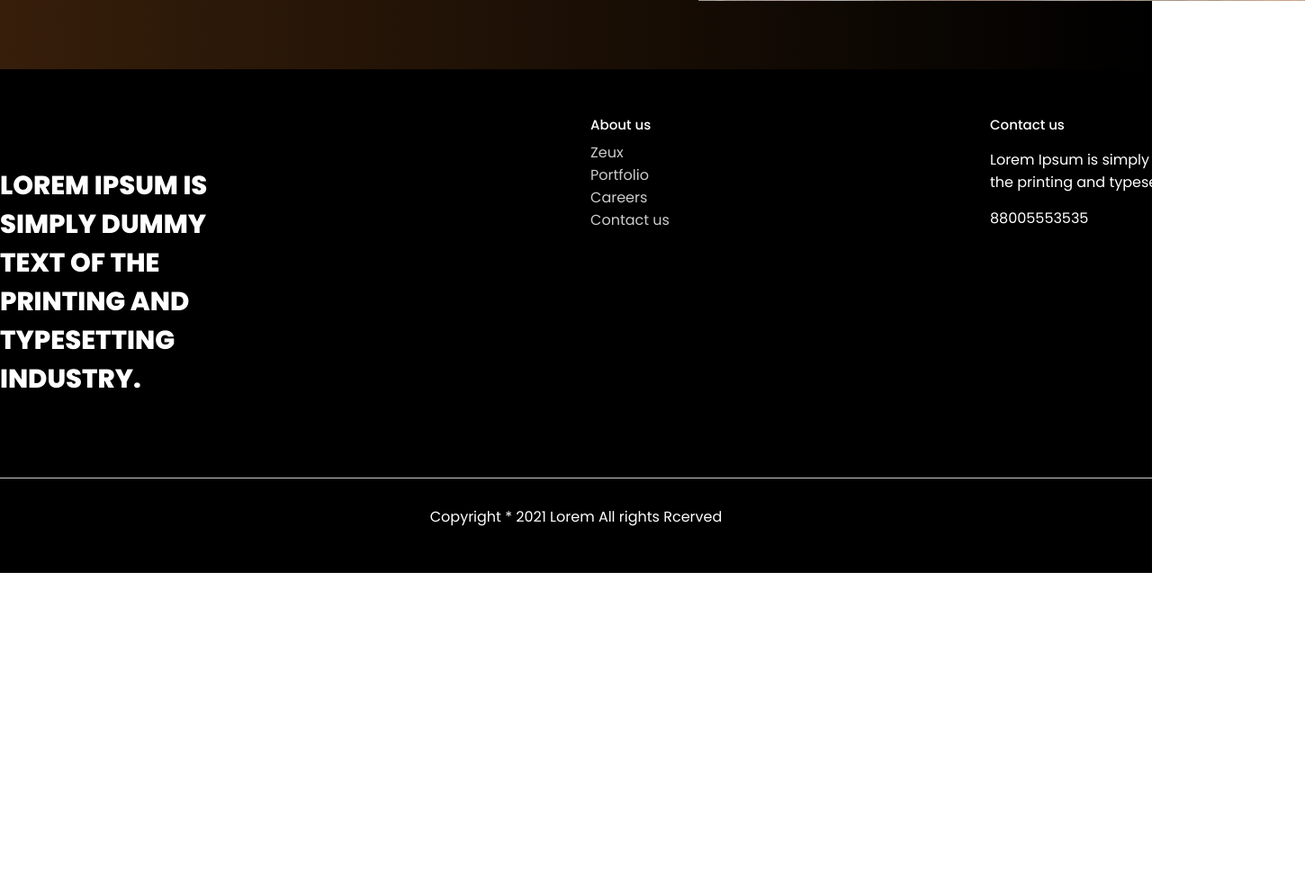
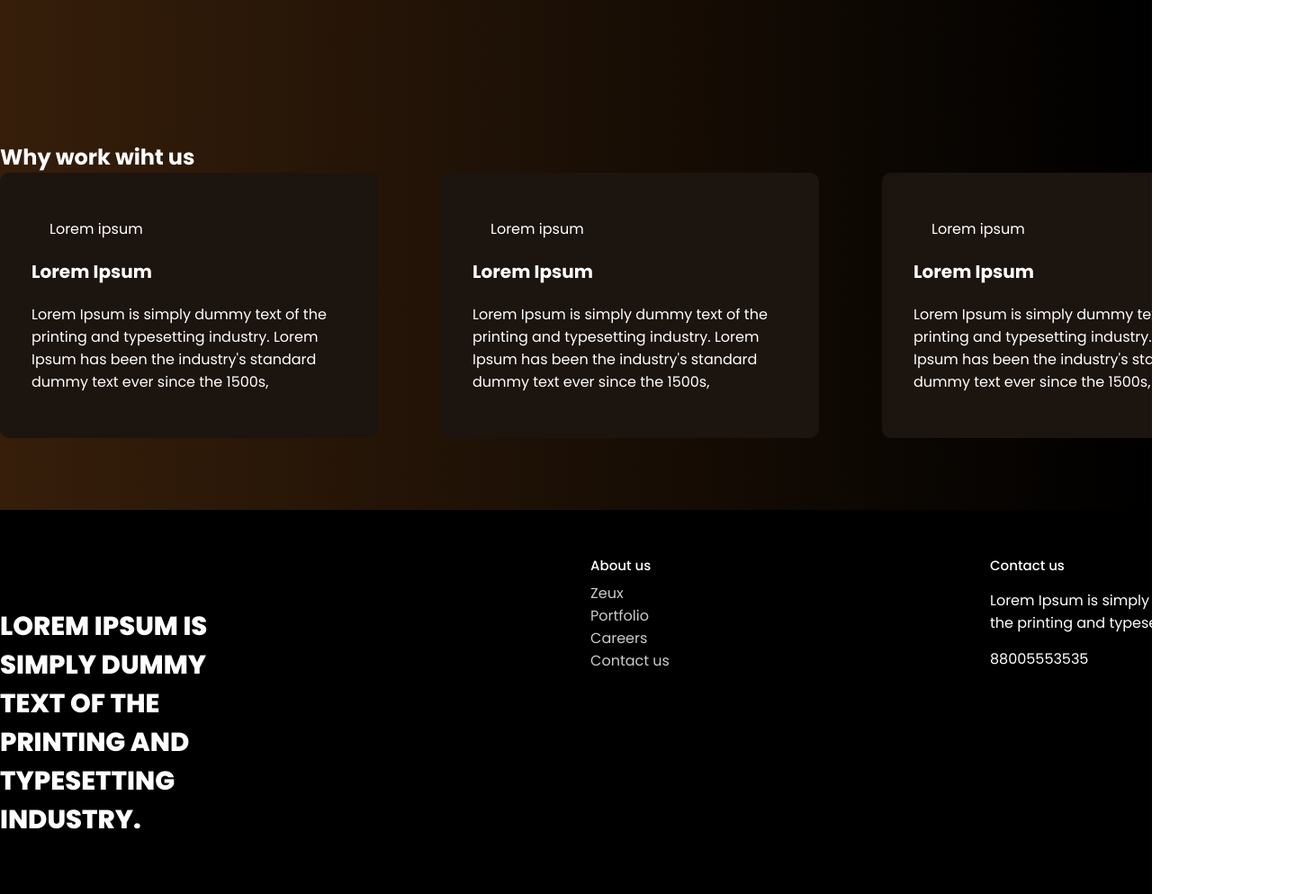
Before and after one commit to Walawash/Course_itproger_v1, a plain HTML site: page about.html in a window 1280 px wide. Shown: the part 693-1687 px from the top of the page at 90% size, 1450 px wide, since content can reach past the window. Before the commit the page ends 1330 px from the top, so only its background shows below. Drawn offline with Linux system fonts and the light colour scheme.

Commit message:
Добавил 2 Секции и картинку

```diff
--- a/about.html
+++ b/about.html
@@ -32,6 +32,32 @@
             </div>
             <img src="img/Gatos.jpeg" alt="котофей">
          </div>
+        <div class="container work">
+            <div class="block">
+                <h2>Why work wiht us</h2>
+                <div class="blocks">
+                    <div class="block">
+                        <span class="badge purple">Lorem ipsum</span>
+                        <h3>Lorem Ipsum</h3>
+                        <p>Lorem Ipsum is simply dummy text of the printing and typesetting industry. Lorem Ipsum has been the industry's standard dummy text ever since the 1500s,</p>
+
+                    </div>
+                    <div class="block">
+                        <span class="badge brown">Lorem ipsum</span>
+                        <h3>Lorem Ipsum</h3>
+                        <p>Lorem Ipsum is simply dummy text of the printing and typesetting industry. Lorem Ipsum has been the industry's standard dummy text ever since the 1500s,</p>
+
+                    </div>
+                    <div class="block">
+                        <span class="badge green">Lorem ipsum</span>
+                        <h3>Lorem Ipsum</h3>
+                        <p>Lorem Ipsum is simply dummy text of the printing and typesetting industry. Lorem Ipsum has been the industry's standard dummy text ever since the 1500s,</p>
+
+                    </div>
+
+                </div>
+            </div>
+        </div>
 
 
     <footer>
--- a/css/main.css
+++ b/css/main.css
@@ -22,6 +22,7 @@ img {
 .wrapper {
     background: linear-gradient(90deg, rgb(54, 30, 10) 0%, rgb(0, 0, 0) 100%);
     width: 100%;
+    overflow-x: hidden;
 }
 
 .container {
@@ -379,11 +380,61 @@ header nav ul li.btn a:hover, .email .block button:hover {
     margin-top: 20px;
 }
  .hero--about img {
+    width: 600px;
     position: absolute;
-    right: -50px;
+    right: -150px;
     top: 0;
+    padding-top: 30px;
+    padding-right: 250px;
+ }
+
+ .work {
+    padding: 80px 0;
 
  }
+ .work .h2 {
+    font-size: 25px;
+    margin-bottom:40px;
+ }
+ .work .blocks {
+    display: flex;
+    justify-content: space-between;
+ }
+ .work .blocks .block {
+    width: 25%;
+    border-radius:10px;
+    padding: 50px 35px;
+    background: #1C140F;
+ }
+
+ .work .blocks .block h3 {
+    font-size: 20px;
+    margin:20px 0;
+ }
+
+ .work .blocks .block .badge {
+    border-radius: 1px;
+    padding: 10px 20px;
+ }
+
+ .work .blocks .block .badge .purple{
+    background:#2C1225;
+ }
+
+ .work .blocks .block .badge .brown {
+    background:#DC4200;
+ }
+
+
+ .work .blocks .block .badge .green {
+    background: #00DC8D;
+ }
+
+
+
+
+
+
 
 /**************************** FOOTER ****************************/
  footer{
```
